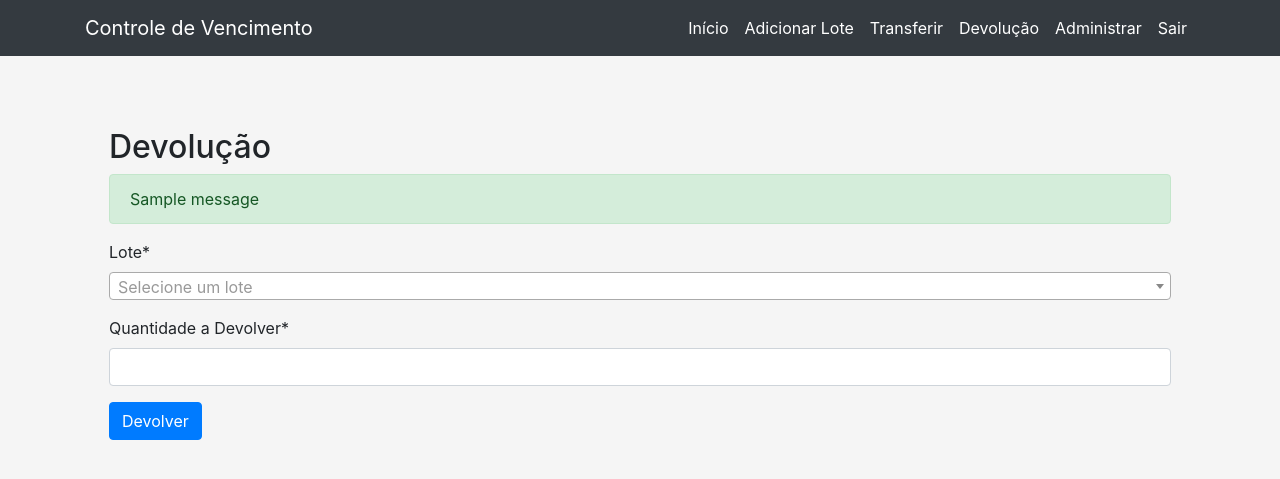
After one commit to LucasAvilaP/controle_vencimentos, a Django app: page /devolucao_view/ in a window 1280 px wide. The commit adds this page. Shown: the top 479 px of the page. Run offline with Django 5.2, Linux system fonts and the light colour scheme; a user stored in the database is signed in; tables that the repository leaves empty hold one stand-in row (values such as "Sample post"); one stand-in notice (Sample message) is shown; parts of the project's set-up code (start-up, migrations or seed data) failed here and were passed over; some libraries are stand-ins or nearby versions.

Commit message:
adicionando devolucao

```diff
--- a/vencimento/forms.py
+++ b/vencimento/forms.py
@@ -134,3 +134,29 @@ class TransferenciaLoteForm(forms.Form):
                 # Retornar o novo lote, o lote original e a quantidade transferida
                 return novo_lote, lote_original, quantidade
         return None
+
+
+class DevolucaoForm(forms.Form):
+    lote = forms.ModelChoiceField(
+        queryset=Lote.objects.none(),  # Iniciar com uma queryset vazia
+        widget=forms.Select(attrs={'class': 'select2', 'style': 'width: 100%'}),
+        label="Lote"
+    )
+    quantidade = forms.IntegerField(min_value=1, label="Quantidade a Devolver")
+
+    def __init__(self, *args, **kwargs):
+        casa = kwargs.pop('casa', None)  # Receber a casa como argumento
+        super(DevolucaoForm, self).__init__(*args, **kwargs)
+        if casa:
+            self.fields['lote'].queryset = Lote.objects.filter(casa=casa)
+        self.helper = FormHelper()
+        self.helper.layout = Layout(
+            Field('lote'),
+            Field('quantidade'),
+            Submit('submit', 'Devolver', css_class='btn-primary')
+        )
+
+    def clean_quantidade(self):
+        quantidade = self.cleaned_data['quantidade']
+        lote = self.cleaned_data.get('lote')
+        return quantidade
--- a/vencimento/models.py
+++ b/vencimento/models.py
@@ -96,6 +96,7 @@ class HistoricoLog(models.Model):
         ('TR', 'Transferir'),
         ('DE', 'Deletar'),
         ('RS', 'Registrar Saída'),
+        ('DV', 'Devolução'),
     )
 
     usuario = models.ForeignKey(User, on_delete=models.SET_NULL, null=True)
--- a/vencimento/templates/vencimento/base.html
+++ b/vencimento/templates/vencimento/base.html
@@ -40,6 +40,9 @@
                     <li class="nav-item">
                         <a class="nav-link" href="{% url 'vencimento:transferencia_lotes_view' %}">Transferir</a>
                     </li>
+                    <li class="nav-item">
+                        <a class="nav-link" href="{% url 'vencimento:devolucao_view' %}">Devolução</a>
+                    </li>
                     {% if user.is_staff %}
                     <li class="nav-item">
                         <a class="nav-link" href="{% url 'admin:index' %}">Administrar</a>
--- /dev/null
+++ b/vencimento/templates/vencimento/devolucao.html
@@ -0,0 +1,46 @@
+{% extends 'vencimento/base.html' %}
+{% load crispy_forms_tags %}
+
+{% block extra_css %}
+<style>
+    .select2-container--default .select2-selection--single {
+        background-color: #fff; /* Fundo branco */
+        border: 1px solid #aaa; /* Borda mais visível */
+        border-radius: 4px; /* Arredondamento da borda */
+    }
+    .select2-dropdown {
+        background-color: #fff; /* Fundo branco para o dropdown */
+        border: 1px solid #aaa; /* Borda do dropdown */
+    }
+</style>
+{% endblock %}
+
+{% block content %}
+    <h2>Devolução</h2>
+    {% if messages %}
+        {% for message in messages %}
+            <div class="alert alert-{{ message.tags }}">
+                {{ message }}
+            </div>
+        {% endfor %}
+    {% endif %}
+    <form method="post">
+        {% csrf_token %}
+        {{ form|crispy }}
+        <button type="submit" class="btn btn-primary">Devolver</button>
+    </form>
+{% endblock %}
+
+{% block javascript %}
+<script src="https://code.jquery.com/jquery-3.6.0.min.js"></script>
+<script src="https://cdn.jsdelivr.net/npm/select2/dist/js/select2.min.js"></script>
+<link href="https://cdn.jsdelivr.net/npm/select2/dist/css/select2.min.css" rel="stylesheet" />
+<script>
+    $(document).ready(function() {
+        $('.select2').select2({
+            placeholder: 'Selecione um lote',
+            allowClear: true
+        });
+    });
+</script>
+{% endblock %}
--- a/vencimento/urls.py
+++ b/vencimento/urls.py
@@ -16,5 +16,6 @@ urlpatterns = [
     path('registrar-saida/', views.registrar_saida, name='registrar_saida'),  # URL para o registro de saída
     path('transferencia/', views.transferencia_lotes_view, name='transferencia_lotes_view'),
     path('deletar_lote/', views.deletar_lote_view, name='deletar_lote'),
+    path('devolucao_view/', views.devolucao_view, name='devolucao_view'),
 
 ]
--- a/vencimento/views.py
+++ b/vencimento/views.py
@@ -18,7 +18,7 @@ from openpyxl.utils import get_column_letter
 import requests
 from requests import request
 from .forms import LoteForm, Lote
-from vencimento.forms import TransferenciaLoteForm, SaidaProdutoForm
+from vencimento.forms import TransferenciaLoteForm, SaidaProdutoForm, DevolucaoForm
 from django.contrib import messages
 from django.core.mail import send_mail
 import json
@@ -229,7 +229,35 @@ def transferencia_lotes_view(request):
     return render(request, 'vencimento/transferencia_lotes.html', {'form': form})
 
 
+@login_required
+def devolucao_view(request):
+    casa_id = request.session.get('casa_id')
+    if not casa_id:
+        messages.error(request, "Nenhuma casa selecionada.")
 
+
+    casa_usuario = Casa.objects.get(id=casa_id)
+
+    if request.method == 'POST':
+        form = DevolucaoForm(request.POST, casa=casa_usuario)
+        if form.is_valid():
+            lote = form.cleaned_data['lote']
+            quantidade = form.cleaned_data['quantidade']
+            lote.quantidade += quantidade  # Somar a quantidade devolvida ao valor existente
+            lote.save()
+            HistoricoLog.objects.create(
+                usuario=request.user,
+                lote=lote,
+                casa=casa_usuario,
+                acao='DV',  # Supondo que 'DV' seja o código para "Devolução"
+                descricao=f'Devolvido {quantidade} unidades ao lote {lote.identificacao}.'
+            )
+            messages.success(request, "Devolução registrada com sucesso.")
+            return redirect('vencimento:lista_lotes')
+    else:
+        form = DevolucaoForm(casa=casa_usuario)
+
+    return render(request, 'vencimento/devolucao.html', {'form': form})
 
 
 
```
